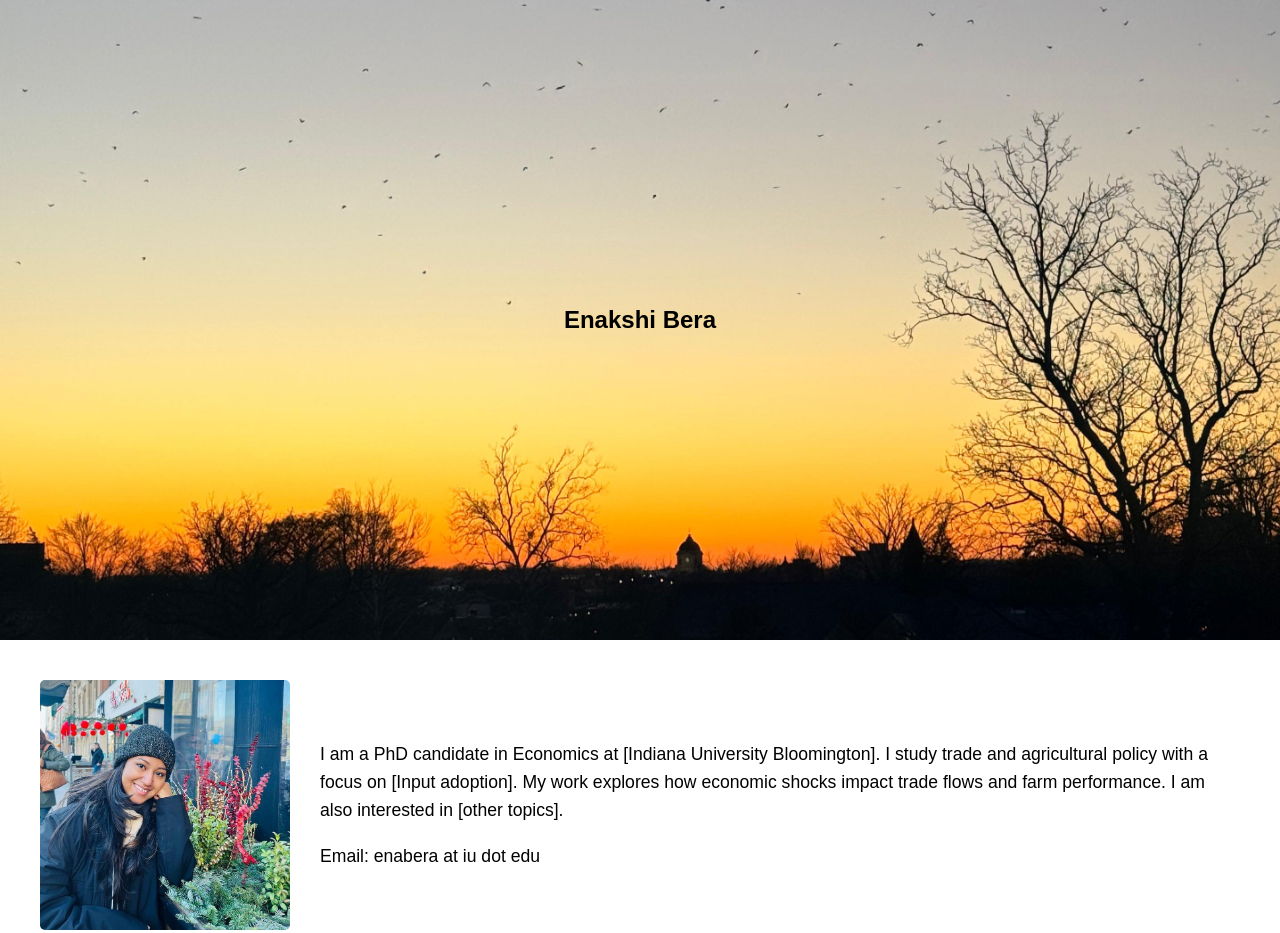
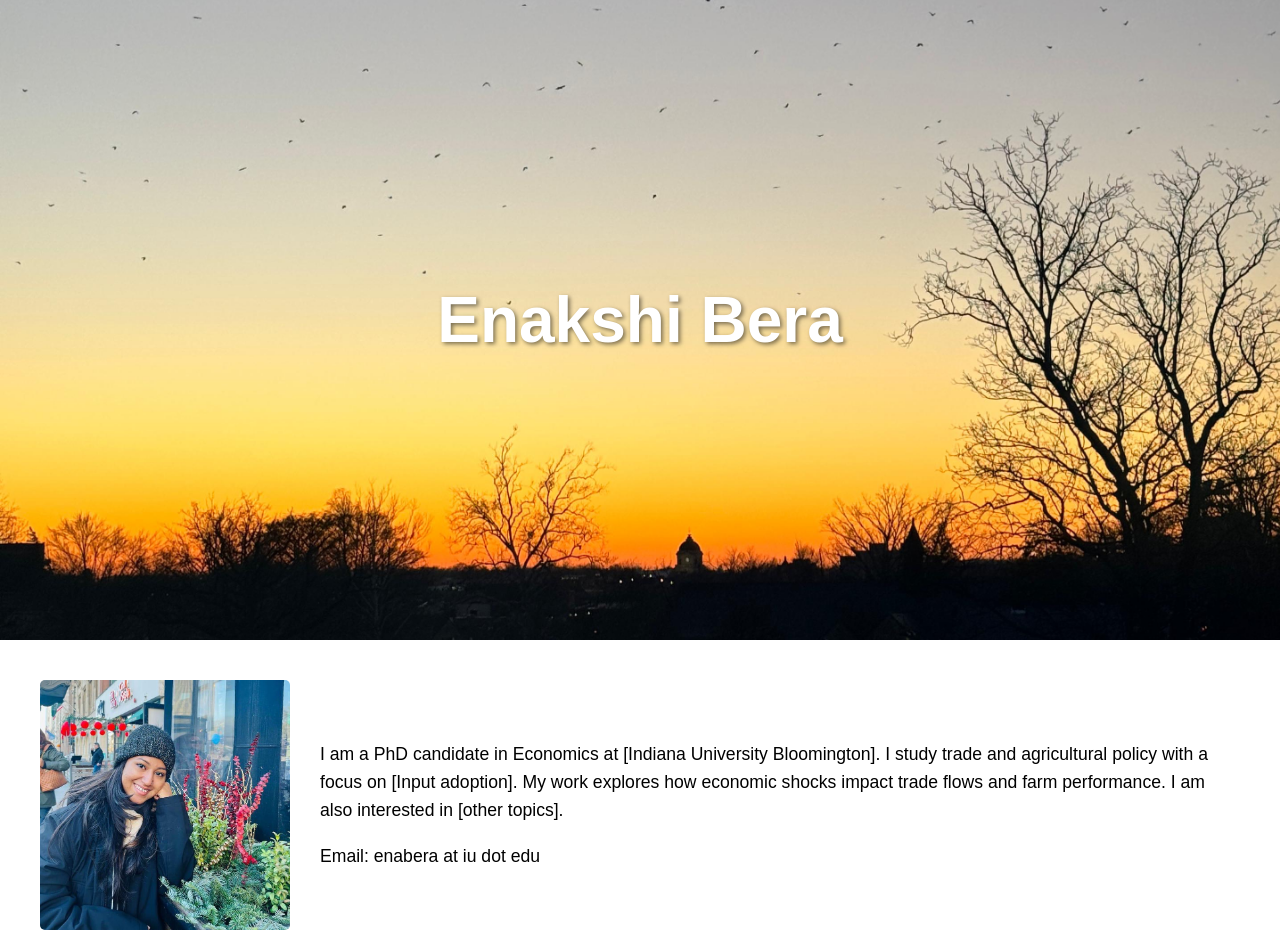
Before and after one commit to EnakshiBera/enabera.github.io, a plain HTML site: page index.html in a window 1280 px wide. Drawn offline with Linux system fonts and the light colour scheme.

Commit message:
style.css

```diff
--- a/style.css
+++ b/style.css
@@ -14,7 +14,7 @@ body, html {
   justify-content: center;
 }
 
-.sunset_1 h1 {
+.hero h1 {
   color: white;
   font-size: 4em;
   text-shadow: 2px 2px 4px rgba(0,0,0,0.5);
```
